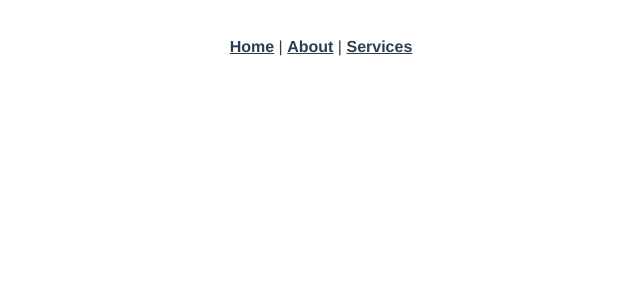
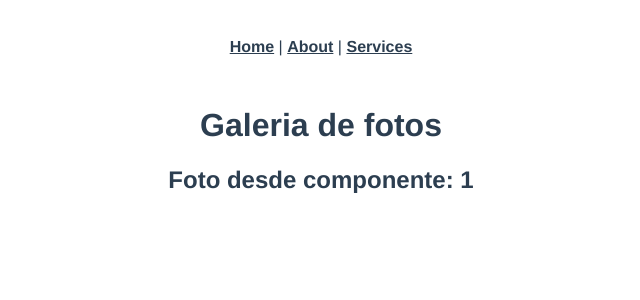
Before and after one commit to HugoMontes/vue-routes, a Vue app: page /fotos/1 in a window 1280 px wide. Shown: the top 300 px of the page, without its empty margins (319-959 px from the left). Built offline with nearby package versions, Linux system fonts and the light colour scheme.

Commit message:
Rutas y paso de parametros

```diff
--- /dev/null
+++ b/src/components/Fotografia.vue
@@ -0,0 +1,13 @@
+<template>
+    <div>
+        <!-- Mediante propiedad del router obtener el dato desde el parametro -->
+        <h2>Foto desde componente: {{ $route.params.id }}</h2>
+    </div>
+</template>
+
+<script>
+export default {
+    // Adicionar nombre al componente
+    name: 'Fotografia'
+}
+</script>
--- a/src/router/index.js
+++ b/src/router/index.js
@@ -23,6 +23,12 @@ const routes = [
     name: 'Services',
     component: () => import(/* webpackChunkName: "services" */ '../views/Services.vue')
   },
+  // Adicionar la ruta con parametros
+  {
+    path: '/fotos/:id',
+    name: 'fotos',
+    component: () => import(/* webpackChunkName: "fotos" */ '../views/Fotos.vue')
+  },
 ]
 
 const router = new VueRouter({
--- /dev/null
+++ b/src/views/Fotos.vue
@@ -0,0 +1,18 @@
+<template>
+    <div>
+        <h1>Galeria de fotos</h1>
+        <!-- 3) Invocar al componente -->
+        <Fotografia></Fotografia>
+    </div>
+</template>
+
+<script>
+// 1) Importar el componente de fotografia
+import Fotografia from '@/components/Fotografia.vue';
+export default {
+    components: {
+        // 2) Agregar el componente importado para usarlo como etiqueta
+        Fotografia
+    }
+}
+</script>
```
Also changed, not shown: 1 other file (tests, documents, lock files or other folders).
